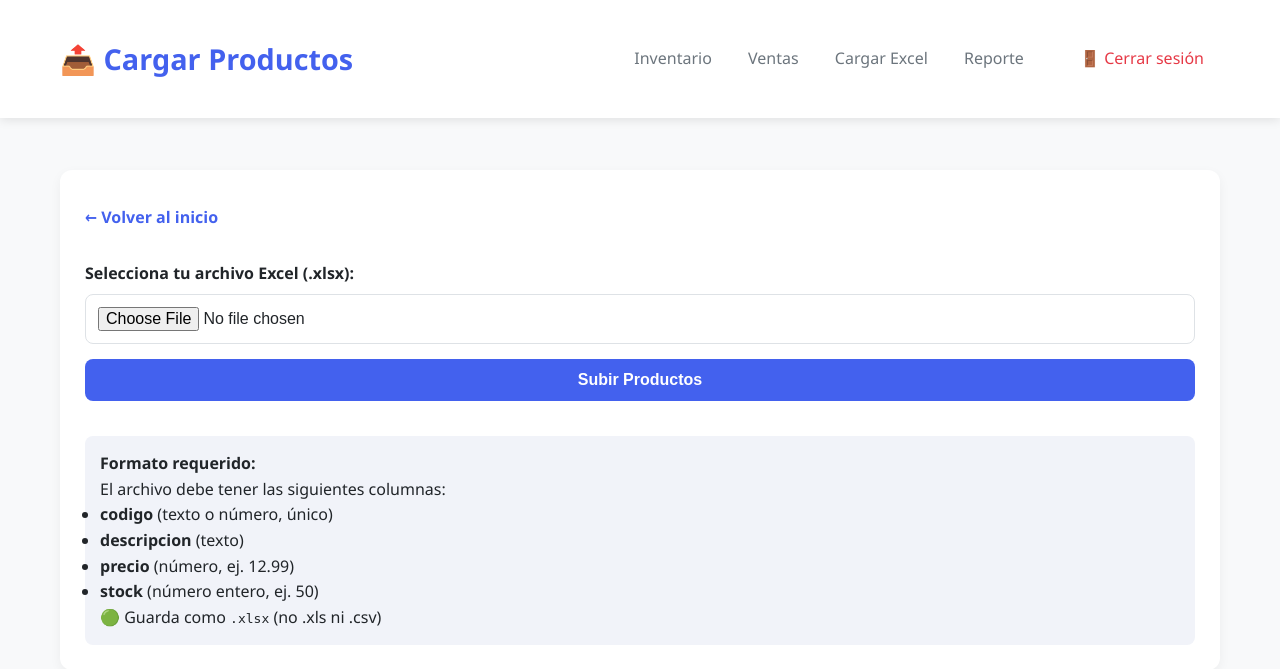
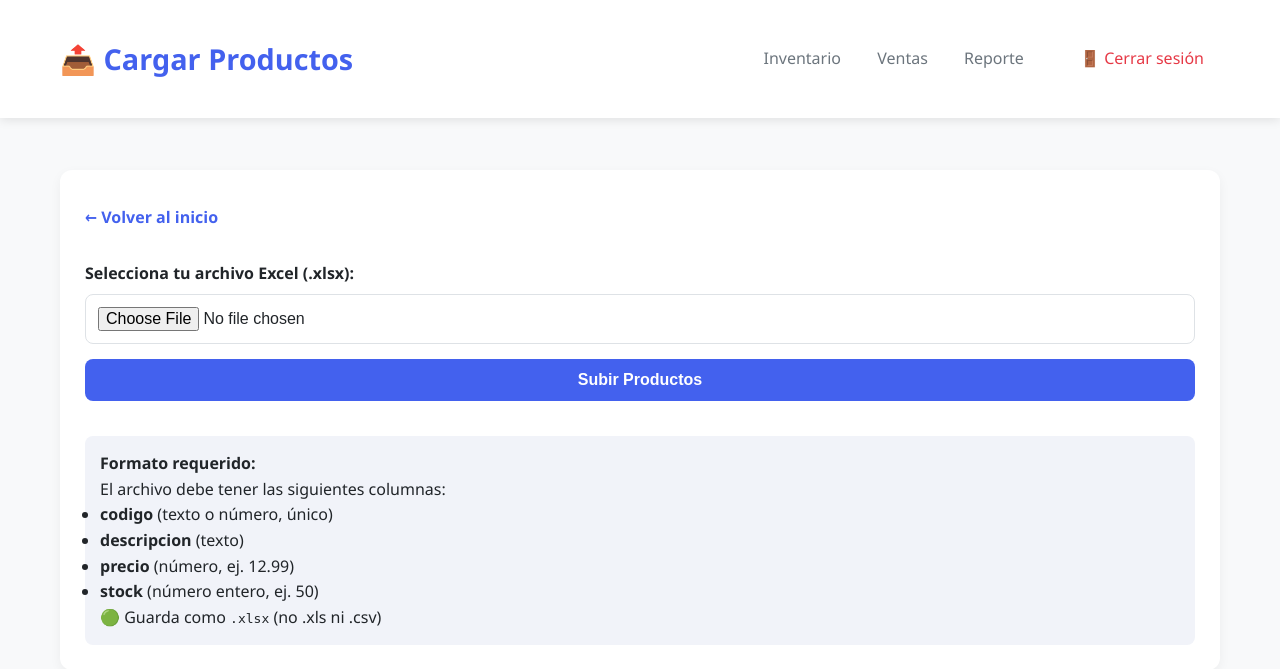
Before and after one commit to mm4te/Sistema-de-gestion-, a Flask app: page /cargar_excel in a window 1280 px wide. Shown: the top 669 px of the page. Run offline with Flask 3, Linux system fonts and the light colour scheme; a user stored in the database is signed in.

Commit message:
interfaz

```diff
--- a/templates/cargar_excel.html
+++ b/templates/cargar_excel.html
@@ -15,7 +15,6 @@
       <nav>
         <a href="/inventario">Inventario</a>
         <a href="/ventas">Ventas</a>
-        <a href="/cargar_excel">Cargar Excel</a>
         <a href="/reporte/excel">Reporte</a>
         <a href="/logout" style="color: #e63946; margin-left: 20px;">🚪 Cerrar sesión</a>
       </nav>
```
